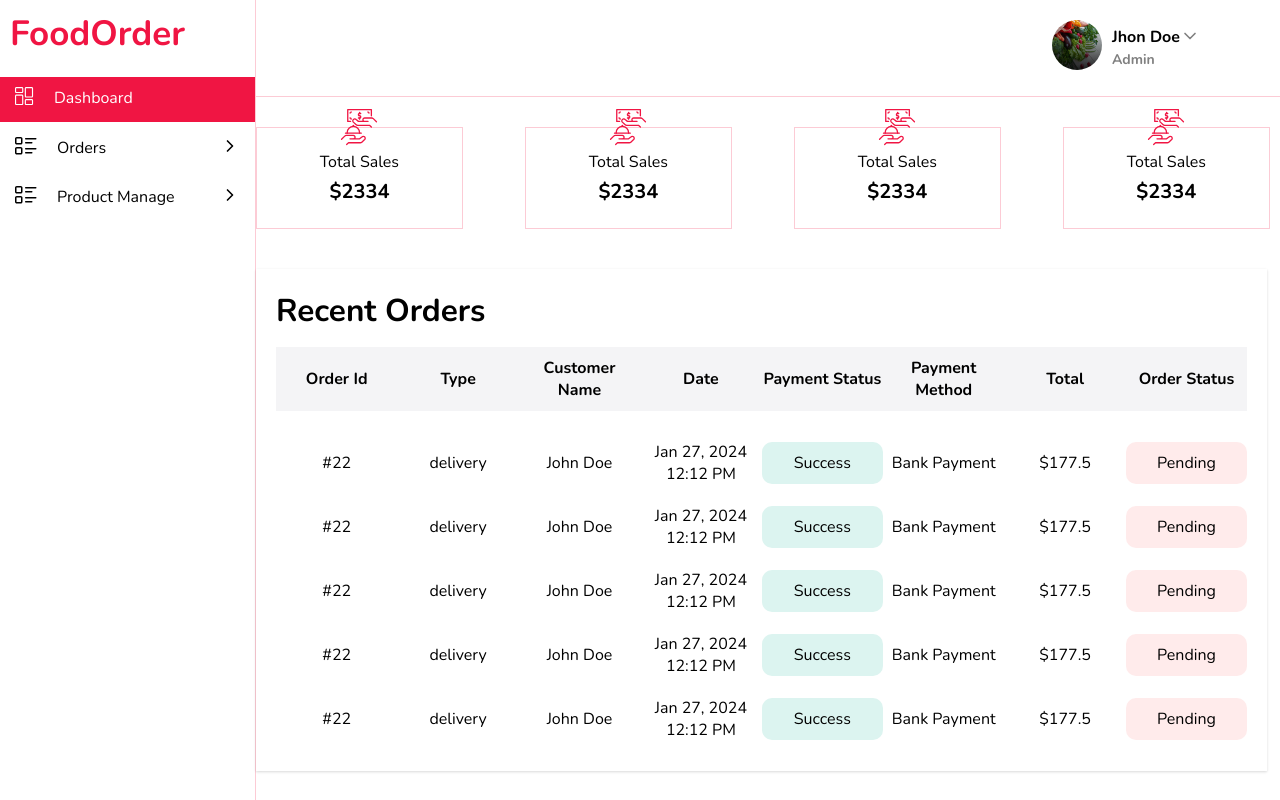
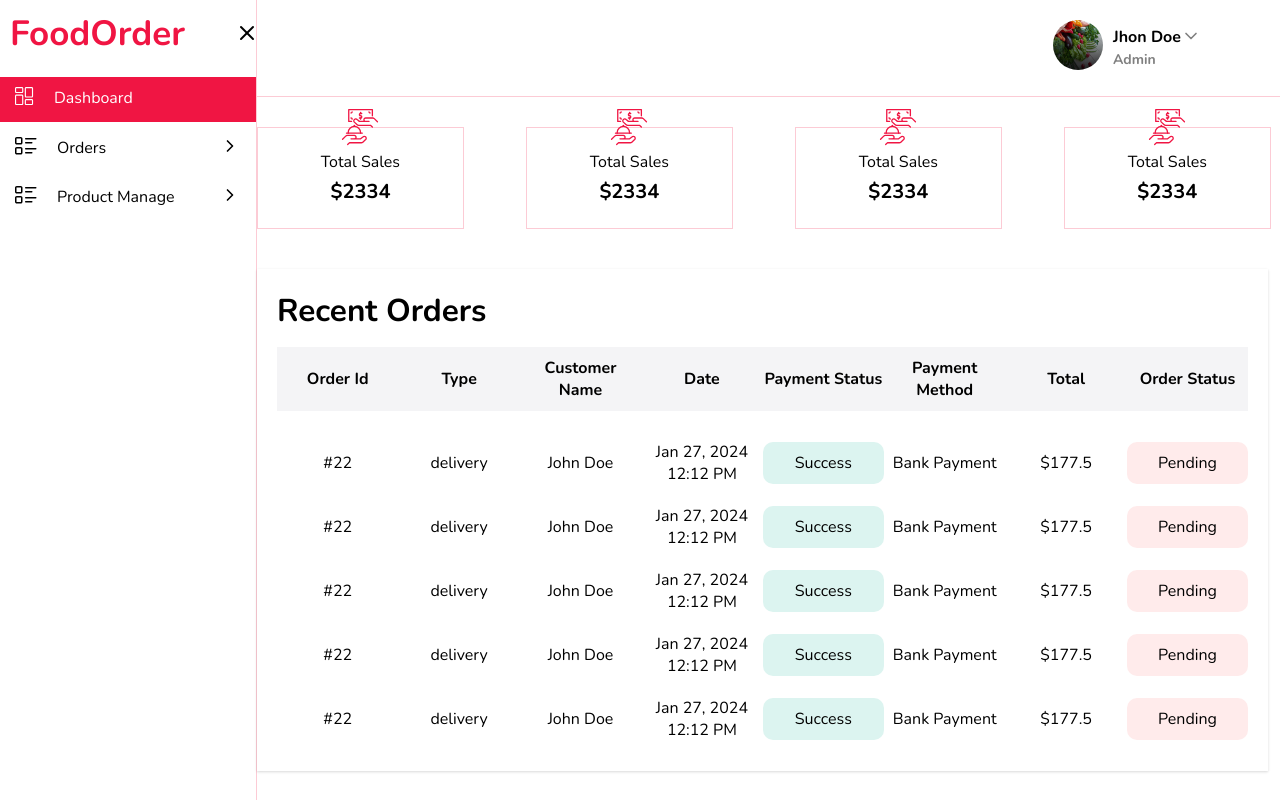
Before and after one commit to Shuvouits/Food-Delivery-System, a React (Vite) app in the folder client/: page /admin/dashboard in a window 1280 px wide. Built offline with nearby package versions, Linux system fonts and the light colour scheme; a web font is replaced by a local one.

Commit message:
Update code for responsive Sidebar works..

```diff
--- a/client/src/components/layout/Layout.jsx
+++ b/client/src/components/layout/Layout.jsx
@@ -1,18 +1,20 @@
-import React from 'react'
+import React, { useState } from 'react'
 import './layout.css'
 import Sidebar from '../sidebar/Sidebar'
 import Navbar from '../navbar/Navbar'
 
 function Layout() {
+
+
   return (
     <div className='layout'>
         <div className='container'>
             <div className='left-part'>
-                <Sidebar />
+                <Sidebar  />
 
             </div>
-            <div className='right-part'>
-                <Navbar />
+            <div className='right-part' >
+                <Navbar handleClick={handleClick} />
 
             </div>
 
--- a/client/src/components/layout/layout.css
+++ b/client/src/components/layout/layout.css
@@ -1,4 +1,5 @@
 .layout{
+    position: relative;
 
 }
 
@@ -22,6 +23,8 @@
 }
 
 
+
+
 @media only screen and (max-width: 1410px) {
 
     .layout .container .left-part{
@@ -42,6 +45,19 @@
         display: none;
     }
 
+    .layout .container .responsive{
+
+        position: absolute;
+        top: 0px;
+        z-index: 9999;
+        background: white;
+
+        width: 65vw;
+        display: block;
+
+
+    }
+
     .layout .container .right-part{
         width: 100vw;
         overflow-x: hidden;
--- a/client/src/components/navbar/Navbar.jsx
+++ b/client/src/components/navbar/Navbar.jsx
@@ -2,8 +2,9 @@ import React, { useState } from 'react'
 import avater from '../../images/-2023-10-22-11-18-01-4058.png'
 import './navbar.css'
 
-function Navbar() {
+function Navbar({handleClick}) {
   const [profile, setProfile] = useState(false)
+
   return (
     <div className='navbar'>
       <div className='container'>
@@ -65,7 +66,7 @@ function Navbar() {
 
       </div>
 
-      <div className='responsive-btn'>
+      <div className='responsive-btn' onClick={handleClick}>
           <span className='icon'>
 
             <svg xmlns="http://www.w3.org/2000/svg" width="24" height="24" viewBox="0 0 24 24" fill="none" stroke="currentColor" stroke-width="2" stroke-linecap="round" stroke-linejoin="round" class="feather feather-chevron-right"><polyline points="9 18 15 12 9 6"></polyline></svg>
--- a/client/src/components/navbar/navbar.css
+++ b/client/src/components/navbar/navbar.css
@@ -84,10 +84,12 @@
 
 
   position: absolute;
-  top: 90px;
-  width: 200px;
+  top: 70px;
+  right: -20px;
+  width: 300px;
   z-index: 9999;
   background: white;
+  border: 1px solid gainsboro;
 
 }
 
--- a/client/src/components/sidebar/Sidebar.jsx
+++ b/client/src/components/sidebar/Sidebar.jsx
@@ -1,7 +1,7 @@
 import React, { useState } from 'react'
 import './sidebar.css'
 
-function Sidebar() {
+function Sidebar({handleClick}) {
     const [order, setOrder] = useState(false)
     const [product, setProduct] = useState(false)
     return (
@@ -9,6 +9,11 @@ function Sidebar() {
             <div className='container'>
                 <div className='brand'>
                     FoodOrder
+                    <span className='icon' onClick={handleClick}>
+
+                        <svg xmlns="http://www.w3.org/2000/svg" width="24" height="24" viewBox="0 0 24 24" fill="none" stroke="currentColor" stroke-width="2" stroke-linecap="round" stroke-linejoin="round" class="feather feather-x"><line x1="18" y1="6" x2="6" y2="18"></line><line x1="6" y1="6" x2="18" y2="18"></line></svg>
+
+                    </span>
 
                 </div>
 
--- a/client/src/components/sidebar/sidebar.css
+++ b/client/src/components/sidebar/sidebar.css
@@ -15,6 +15,16 @@
    font-size: 35px;
    font-weight: bold;
    color: #f01543;
+   display: flex;
+   align-items: flex-start;
+   justify-content: space-between;
+
+}
+
+.sidebar .container .brand .icon{
+    color: black;
+    cursor: pointer;
+    margin-left: 50px;
 }
 
 .sidebar .container .menu{
--- a/client/src/pages/admin/Dashboard.jsx
+++ b/client/src/pages/admin/Dashboard.jsx
@@ -1,21 +1,29 @@
-import React from 'react'
-import Layout from '../../components/layout/Layout'
+import React, { useState } from 'react'
 import Home from '../../components/admin/home/Home'
 import Sidebar from '../../components/sidebar/Sidebar'
 import Navbar from '../../components/navbar/Navbar'
+import '../../components/layout/layout.css'
 
 
 function Dashboard() {
+
+  const[mobileMenu, setMobileMenu] = useState(false)
+  const handleClick = () => {
+    setMobileMenu(!mobileMenu)
+  }
+
+  console.log(mobileMenu)
+
   return (
     <div className='layout'>
       <div className='container'>
-        <div className='left-part'>
-          <Sidebar />
+        <div className={mobileMenu ? 'left-part responsive' : 'left-part'}>
+          <Sidebar handleClick={handleClick} />
 
         </div>
         <div className='right-part'>
-          <Navbar />
-          <Home />
+          <Navbar handleClick={handleClick} />
+          <Home   />
 
         </div>
 
```
